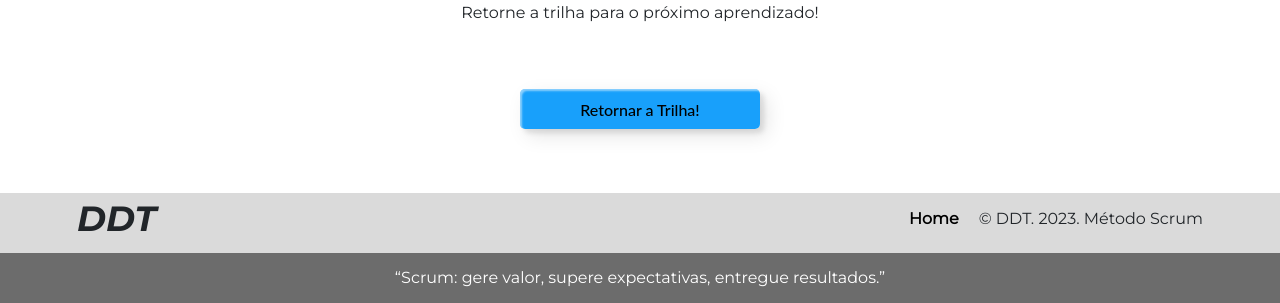
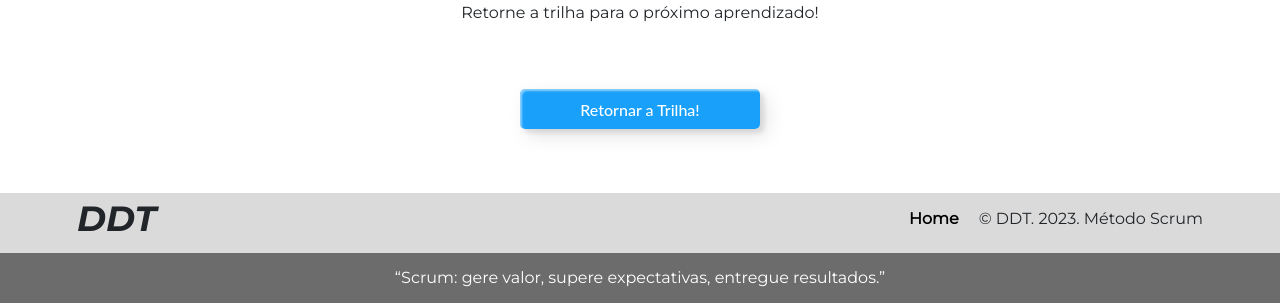
Before and after one commit to erickhoawata/DDT-1-Sem, a Flask app: page /equipe in a window 1280 px wide. Shown: the part 2047-2350 px from the top of the page. Run offline with Flask 3, Linux system fonts and the light colour scheme.

Commit message:
Arrumando botão

```diff
--- a/templates/Avaliações.html
+++ b/templates/Avaliações.html
@@ -123,8 +123,10 @@
 
                 <div style="margin: 5% 0%;"><th><b>Utilizados:</b></th></div>
                 <input type="number" value="{{nota_usada}}" readonly class="ped-ret" style="margin: 5% 2%; width: 80px;" name="nota_prof">
+
                 <div style="margin: 5% 0%;"><th><b>Possíveis:</b></th></div>
                 <input type="number" value="{{nota_grupo}}" readonly class="ped-ret" style="margin: 5% 2%; width: 80px;" name="nota_prof">
+
                 <input type="submit" class="botenviar" value="Verificar" style="margin-top: 5%;">
 
                 {%if nota_usada>nota_grupo:%}
@@ -196,7 +198,7 @@
             <br>
         </div>
         <div class="frame">
-            <button class="custom-btn btn-5"><a style="color: black;" href="/trilha">Retornar a Trilha!</a></button>
+            <a style="color: black;" href="/trilha"><button class="custom-btn btn-5">Retornar a Trilha!</button></a>
         </div>
     </div>
 
--- a/templates/artefatos.html
+++ b/templates/artefatos.html
@@ -242,7 +242,7 @@
             Retorne a trilha para o próximo aprendizado!<br>
             <br>
             <div class="frame">
-                <button class="custom-btn btn-5"><a style="color: black;" href="/trilha">Retornar a Trilha!</a></button>
+                <a style="color: black;" href="/trilha"><button class="custom-btn btn-5">Retornar a Trilha!</button></a>
             </div>
         </div>
     </div>
--- a/templates/equipe.html
+++ b/templates/equipe.html
@@ -109,7 +109,7 @@
                 Retorne a trilha para o próximo aprendizado!<br>
                 <br>
                 <div class="frame">
-                    <button class="custom-btn btn-5"><a style="color: black;" href="/trilha">Retornar a Trilha!</a></button>
+                    <a style="color: black;" href="/trilha"><button class="custom-btn btn-5">Retornar a Trilha!</button></a>
                 </div>
             </div>
         </div>
--- a/templates/eventos.html
+++ b/templates/eventos.html
@@ -244,7 +244,7 @@
         Retorne a trilha para o próximo aprendizado!<br>
         <br>
         <div class="frame">
-            <button class="custom-btn btn-5"><a style="color: black;" href="/trilha">Retornar a Trilha!</a></button>
+            <a style="color: black;" href="/trilha"><button class="custom-btn btn-5">Retornar a Trilha!</button></a>
         </div>
     </div>
     </div>
--- a/templates/index.html
+++ b/templates/index.html
@@ -127,7 +127,7 @@
 
         <!-- começar a trilha -->
         <div class="frame">
-            <button class="custom-btn btn-5"><a href="/trilha"><b style="color: black;">Vamos começar a Trilha!</b></a></button>
+            <a style="color: black;" href="/trilha"><button class="custom-btn btn-5">Começar a Trilha!</button></a>
         </div>
     </div>
     {% endblock %}
--- a/templates/pilares.html
+++ b/templates/pilares.html
@@ -98,7 +98,7 @@
             Retorne a trilha para o próximo aprendizado!<br>
             <br>
             <div class="frame">
-                <button class="custom-btn btn-5"><a style="color: black;" href="/trilha">Retornar a Trilha!</a></button>
+                <a style="color: black;" href="/trilha"><button class="custom-btn btn-5">Retornar a Trilha!</button></a>
             </div>
         </div>
     </div>
```
